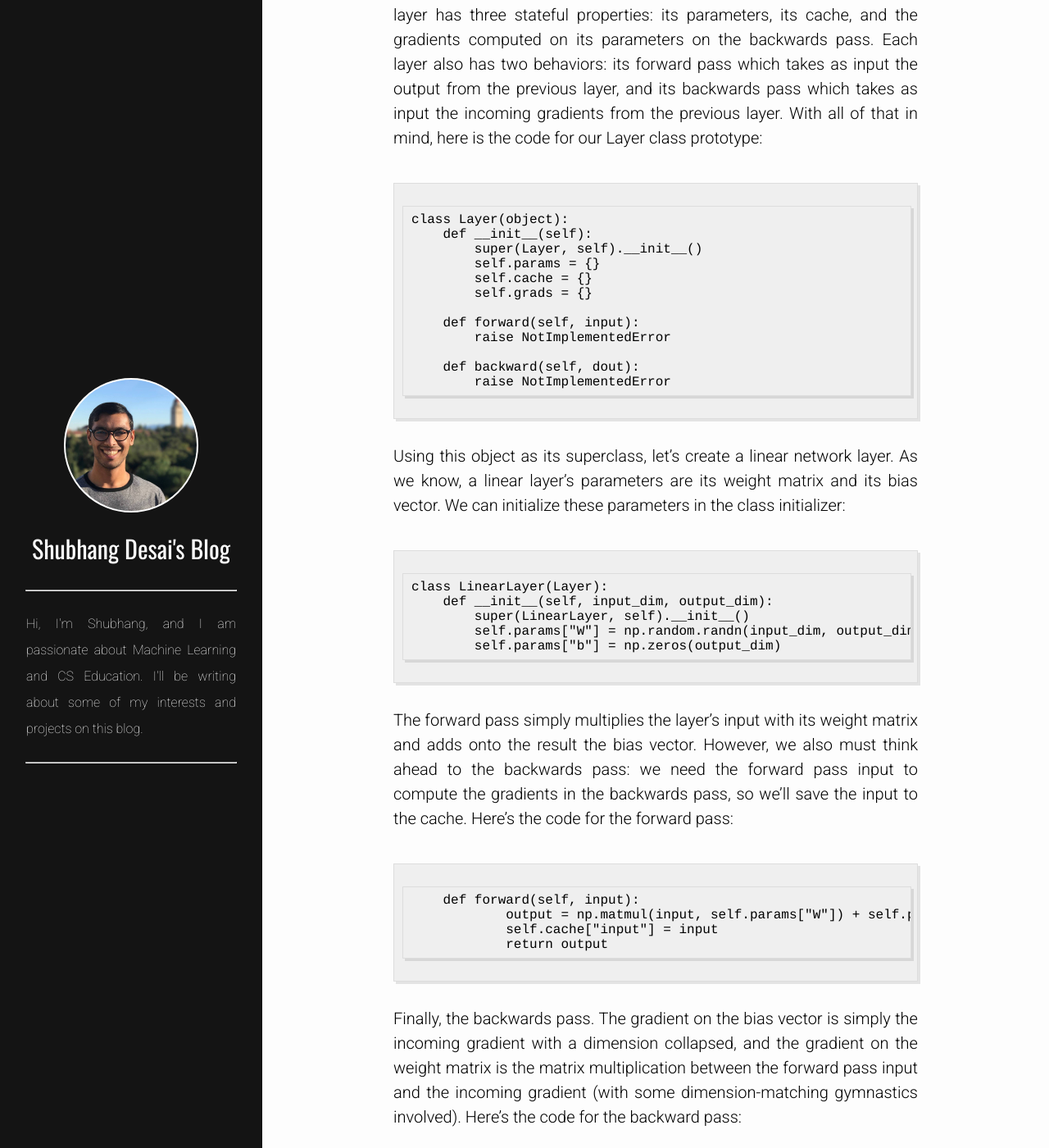
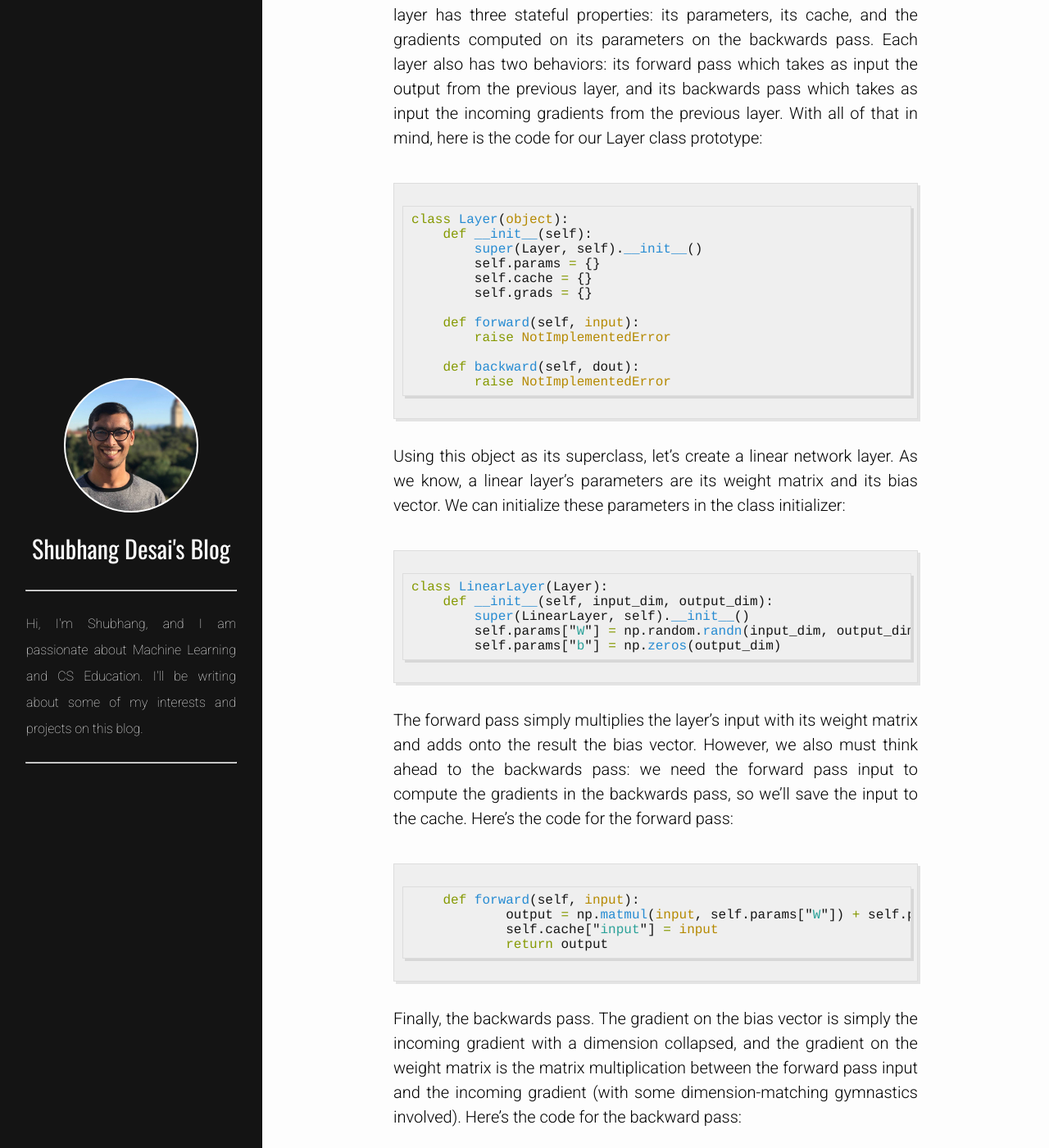
Before and after one commit to keyurbari/shubhangdesai.github.io, a Jekyll site: the page built from _posts/2017-7-7-Modular-NN-Mini-Framework.md, in a window 1280 px wide and 1400 px high, scrolled down 1082 px. Shown: the whole window at 82% size. Built offline with Jekyll 4.4.1, drawn with Linux system fonts in a browser that asks for light colours; comment, search, counter and statistics services are not loaded; some of the changed text lies outside the part shown.

Commit message:
add new post, misc updates

````diff
--- a/_layouts/default.html
+++ b/_layouts/default.html
@@ -196,7 +196,7 @@
 				</div>
 			</a>
 
-			<a class="pub-link" href="files/end-end-learning.pdf" target="_blank">
+			<a class="pub-link" href="http://cs231n.stanford.edu/reports/2017/pdfs/407.pdf" target="_blank">
 				<div class="pub">
 					<div class="image-container">
 						<div style="background-image: url('images/paper.png')"></div>
--- a/_posts/2017-7-7-Modular-NN-Mini-Framework.md
+++ b/_posts/2017-7-7-Modular-NN-Mini-Framework.md
@@ -14,7 +14,7 @@ The reason why we want to do this is so that we can create \"building blocks\" t
 
 ## Localized Layers
 Let's start by defining a class prototype of a neural network layer. Each layer has three stateful properties: its parameters, its cache, and the gradients computed on its parameters on the backwards pass. Each layer also has two behaviors: its forward pass which takes as input the output from the previous layer, and its backwards pass which takes as input the incoming gradients from the previous layer. With all of that in mind, here is the code for our Layer class prototype:
-```
+```python
 class Layer(object):
     def __init__(self):
         super(Layer, self).__init__()
@@ -30,7 +30,7 @@ class Layer(object):
 ```
 
 Using this object as its superclass, let's create a linear network layer. As we know, a linear layer's parameters are its weight matrix and its bias vector. We can initialize these parameters in the class initializer:
-```
+```python
 class LinearLayer(Layer):
     def __init__(self, input_dim, output_dim):
         super(LinearLayer, self).__init__()
@@ -38,14 +38,14 @@ class LinearLayer(Layer):
         self.params["b"] = np.zeros(output_dim)
 ```
 The forward pass simply multiplies the layer's input with its weight matrix and adds onto the result the bias vector. However, we also must think ahead to the backwards pass: we need the forward pass input to compute the gradients in the backwards pass, so we'll save the input to the cache. Here's the code for the forward pass:
-```
+```python
     def forward(self, input):
             output = np.matmul(input, self.params["W"]) + self.params["b"]
             self.cache["input"] = input
             return output
 ```
 Finally, the backwards pass. The gradient on the bias vector is simply the incoming gradient with a dimension collapsed, and the gradient on the weight matrix is the matrix multiplication between the forward pass input and the incoming gradient (with some dimension-matching gymnastics involved). Here's the code for the backward pass:
-```
+```python
     def backward(self, dout):
             input = self.cache["input"]
             self.grads["W"] = np.matmul(input.T, dout)
@@ -57,7 +57,7 @@ Finally, the backwards pass. The gradient on the bias vector is simply the incom
 
 ## Localized Loss
 The loss has the same behaviors as a layer (a forward and backwards pass), but since it has no parameters it also has no gradients (we do need to have a cache). This means that the loss prototype will be simpler:
-```
+```python
 class Loss(object):
     def __init__(self):
         super(Loss, self).__init__()
@@ -70,7 +70,7 @@ class Loss(object):
         raise NotImplementedError
 ```
 Now let's create a Softmax-Cross-Entropy loss function that inherits from this super class:
-```
+```python
 class SoftmaxCrossEntropyLoss(Loss):
     def __init__(self):
         super(SoftmaxCrossEntropyLoss, self).__init__()
@@ -95,7 +95,7 @@ class SoftmaxCrossEntropyLoss(Loss):
 
 ## Modular Network
 Now that we have some building blocks made, we need to create the network frame that will accept and execute these localized nodes. The network should accept a list of Layers, a Loss function, and any additional hyperparameters (we will restrict it to learning rate for now). Here's the initializer for the network:
-```
+```python
 class Network(object):
     def __init__(self, layers, loss, lr):
         super(Network, self).__init__()
@@ -104,7 +104,7 @@ class Network(object):
         self.lr = lr
 ```
 The network has two main tasks: training and evaluation. During training, the network accepts a training batch of data and its targets, performs a forward pass over all its layers, computes the loss, backpropagates back into its layers' parameters, and performs a gradient update. We employ two loops to do this. The first loops through the Layers list for the forward pass, and the second loops through the backwards Layers list for the backwards pass. We have a nested loop in the second one which performs gradient updates. In between the two main loops we have the Loss forward and backwards pass. We return the network's current predictions as well as its current loss value:
-```
+```python
 def train(self, input, target):
         layers = self.layers
         loss = self.loss
@@ -124,7 +124,7 @@ def train(self, input, target):
         return np.argmax(input, axis=1), l
 ```
 During evaluation, the network is simply given data to do a prediction on. So, all that's necessary is a forward pass through all of its layers:
-```
+```python
 def eval(self, input):
         layers = self.layers
 
@@ -137,7 +137,7 @@ And we're doing with our Network object! This framework should work for **any**
 
 ## Putting it All Together
 Let's demonstrate this framework's functionality by replicating the simply, 1-hidden layer neural network we created in my previous post. First the boring stuff--importing packages, creating the data, and defining our accuracy function:
-```
+```python
 from Layer import *
 from Loss import *
 from Network import *
@@ -163,14 +163,14 @@ def eval_accuracy(output, target):
     return accuracy
 ```
 Now things get interesting. We define a list of Layers which contains one linear layer of input size 4 and output size 2, and we define a variable which is a SoftmaxCrossEntropyLoss. We use these variables to create a linear network:
-```
+```python
 layers = [LinearLayer(4, 2)]
 loss = SoftmaxCrossEntropyLoss()
 
 linear_network = Network(layers, loss, 1e-2)
 ```
 Finally, we train it!
-```
+```python
 for i in range(4000):
     indeces = np.random.choice(X_train.shape[0], 4)
     batch = X_train[indeces, :]
--- a/_sass/_highlights.scss
+++ b/_sass/_highlights.scss
@@ -15,38 +15,38 @@ code {
 }
 
 .highlight .c { color: #586E75 } /* Comment */
-.highlight .err { color: #93A1A1 } /* Error */
-.highlight .g { color: #93A1A1 } /* Generic */
+.highlight .err { color: #141414 } /* Error */
+.highlight .g { color: #141414 } /* Generic */
 .highlight .k { color: #859900 } /* Keyword */
-.highlight .l { color: #93A1A1 } /* Literal */
-.highlight .n { color: #93A1A1 } /* Name */
+.highlight .l { color: #141414 } /* Literal */
+.highlight .n { color: #141414 } /* Name */
 .highlight .o { color: #859900 } /* Operator */
 .highlight .x { color: #CB4B16 } /* Other */
-.highlight .p { color: #93A1A1 } /* Punctuation */
+.highlight .p { color: #141414 } /* Punctuation */
 .highlight .cm { color: #586E75 } /* Comment.Multiline */
 .highlight .cp { color: #859900 } /* Comment.Preproc */
 .highlight .c1 { color: #586E75 } /* Comment.Single */
 .highlight .cs { color: #859900 } /* Comment.Special */
 .highlight .gd { color: #2AA198 } /* Generic.Deleted */
-.highlight .ge { color: #93A1A1; font-style: italic } /* Generic.Emph */
+.highlight .ge { color: #141414; font-style: italic } /* Generic.Emph */
 .highlight .gr { color: #DC322F } /* Generic.Error */
 .highlight .gh { color: #CB4B16 } /* Generic.Heading */
 .highlight .gi { color: #859900 } /* Generic.Inserted */
-.highlight .go { color: #93A1A1 } /* Generic.Output */
-.highlight .gp { color: #93A1A1 } /* Generic.Prompt */
-.highlight .gs { color: #93A1A1; font-weight: bold } /* Generic.Strong */
+.highlight .go { color: #141414 } /* Generic.Output */
+.highlight .gp { color: #141414 } /* Generic.Prompt */
+.highlight .gs { color: #141414; font-weight: bold } /* Generic.Strong */
 .highlight .gu { color: #CB4B16 } /* Generic.Subheading */
-.highlight .gt { color: #93A1A1 } /* Generic.Traceback */
+.highlight .gt { color: #141414 } /* Generic.Traceback */
 .highlight .kc { color: #CB4B16 } /* Keyword.Constant */
 .highlight .kd { color: #268BD2 } /* Keyword.Declaration */
 .highlight .kn { color: #859900 } /* Keyword.Namespace */
 .highlight .kp { color: #859900 } /* Keyword.Pseudo */
 .highlight .kr { color: #268BD2 } /* Keyword.Reserved */
 .highlight .kt { color: #DC322F } /* Keyword.Type */
-.highlight .ld { color: #93A1A1 } /* Literal.Date */
+.highlight .ld { color: #141414 } /* Literal.Date */
 .highlight .m { color: #2AA198 } /* Literal.Number */
 .highlight .s { color: #2AA198 } /* Literal.String */
-.highlight .na { color: #93A1A1 } /* Name.Attribute */
+.highlight .na { color: #141414 } /* Name.Attribute */
 .highlight .nb { color: #B58900 } /* Name.Builtin */
 .highlight .nc { color: #268BD2 } /* Name.Class */
 .highlight .no { color: #CB4B16 } /* Name.Constant */
@@ -54,24 +54,24 @@ code {
 .highlight .ni { color: #CB4B16 } /* Name.Entity */
 .highlight .ne { color: #CB4B16 } /* Name.Exception */
 .highlight .nf { color: #268BD2 } /* Name.Function */
-.highlight .nl { color: #93A1A1 } /* Name.Label */
-.highlight .nn { color: #93A1A1 } /* Name.Namespace */
+.highlight .nl { color: #141414 } /* Name.Label */
+.highlight .nn { color: #141414 } /* Name.Namespace */
 .highlight .nx { color: #555 } /* Name.Other */
-.highlight .py { color: #93A1A1 } /* Name.Property */
+.highlight .py { color: #141414 } /* Name.Property */
 .highlight .nt { color: #268BD2 } /* Name.Tag */
 .highlight .nv { color: #268BD2 } /* Name.Variable */
 .highlight .ow { color: #859900 } /* Operator.Word */
-.highlight .w { color: #93A1A1 } /* Text.Whitespace */
+.highlight .w { color: #141414 } /* Text.Whitespace */
 .highlight .mf { color: #2AA198 } /* Literal.Number.Float */
 .highlight .mh { color: #2AA198 } /* Literal.Number.Hex */
 .highlight .mi { color: #2AA198 } /* Literal.Number.Integer */
 .highlight .mo { color: #2AA198 } /* Literal.Number.Oct */
 .highlight .sb { color: #586E75 } /* Literal.String.Backtick */
 .highlight .sc { color: #2AA198 } /* Literal.String.Char */
-.highlight .sd { color: #93A1A1 } /* Literal.String.Doc */
+.highlight .sd { color: #141414 } /* Literal.String.Doc */
 .highlight .s2 { color: #2AA198 } /* Literal.String.Double */
 .highlight .se { color: #CB4B16 } /* Literal.String.Escape */
-.highlight .sh { color: #93A1A1 } /* Literal.String.Heredoc */
+.highlight .sh { color: #141414 } /* Literal.String.Heredoc */
 .highlight .si { color: #2AA198 } /* Literal.String.Interpol */
 .highlight .sx { color: #2AA198 } /* Literal.String.Other */
 .highlight .sr { color: #DC322F } /* Literal.String.Regex */
--- a/_sass/_portfolio.scss
+++ b/_sass/_portfolio.scss
@@ -636,3 +636,7 @@ body {
    background-position:left bottom;
    color: #fdfdfd;
 }
+
+.post-body img {
+  width: 100%;
+}
--- a/blog.html
+++ b/blog.html
@@ -3,7 +3,10 @@ layout: blog
 permalink: /blog/
 ---
 <div class="blog section">
-{% for post in site.posts %}
+{% assign postsByYearMonth = site.posts | group_by_exp:"post", "post.date | date: '%B %Y'"  %}
+{% for yearMonth in postsByYearMonth %}
+  <h1>{{ yearMonth.name }}</h1>
+  {% for post in yearMonth.items %}
     <div class="post">
       <div class="content">
         <h2>{{ post.title }}</h2>
@@ -17,4 +20,5 @@ permalink: /blog/
       </div>
     </div>
   {% endfor %}
+{% endfor %}
 </div>
````
Also changed, not shown: other parts of _layouts/default.html (+1 -1 lines), other parts of _posts/2017-7-7-Modular-NN-Mini-Framework.md (+3 -1 lines), _posts/2017-7-21-Advanced-NNs.md (added, +230 -0 lines), _posts/2017-7-22-Understanding-CNNs.md (added, +172 -0 lines), _posts/2017-7-23-Introducing-Krikos.md (added, +8 -0 lines), images/bn.png (added), images/conv-diagram.png (added), images/conv_eq.png (added), images/overfitting.jpg (added), images/reg.png (added), images/relu.jpg (added). Lines whose indentation alone changed are shown as unchanged.
